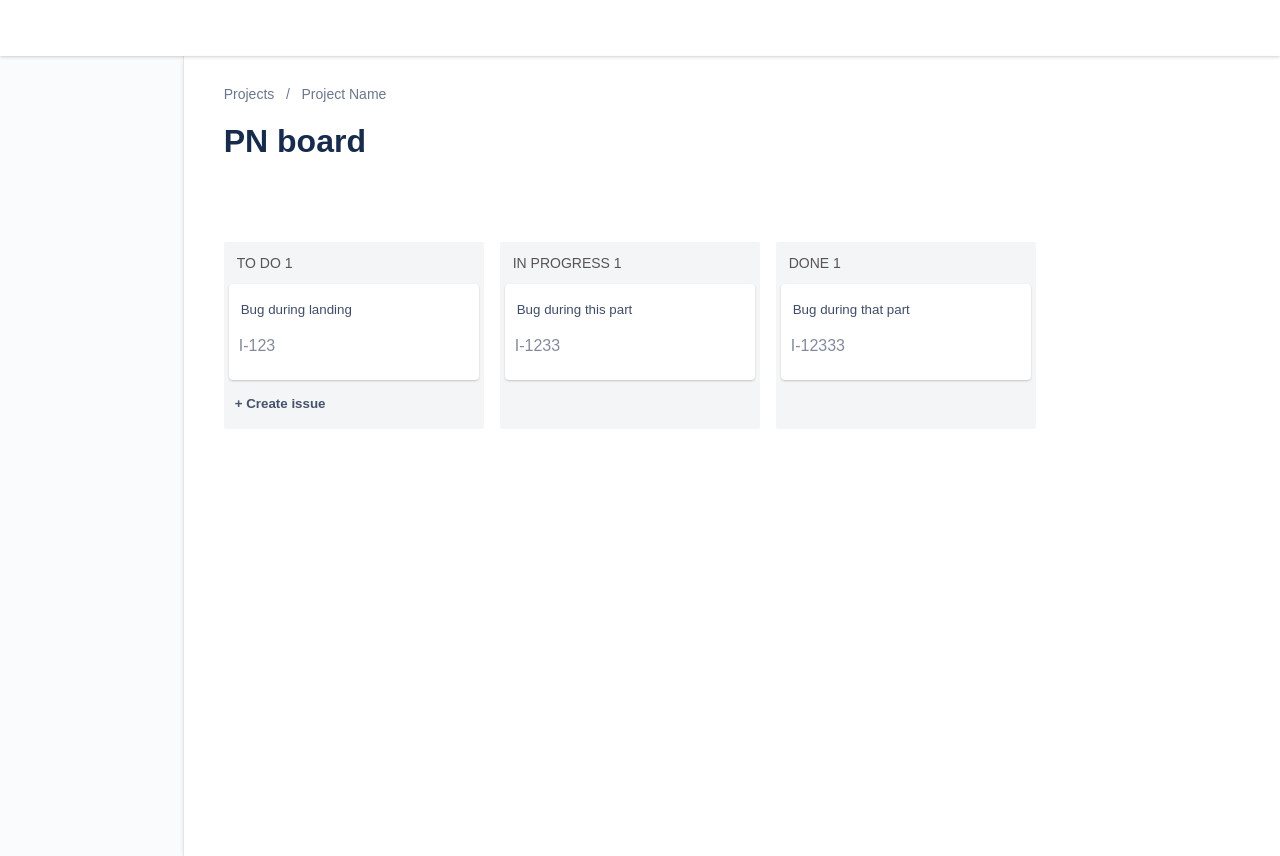
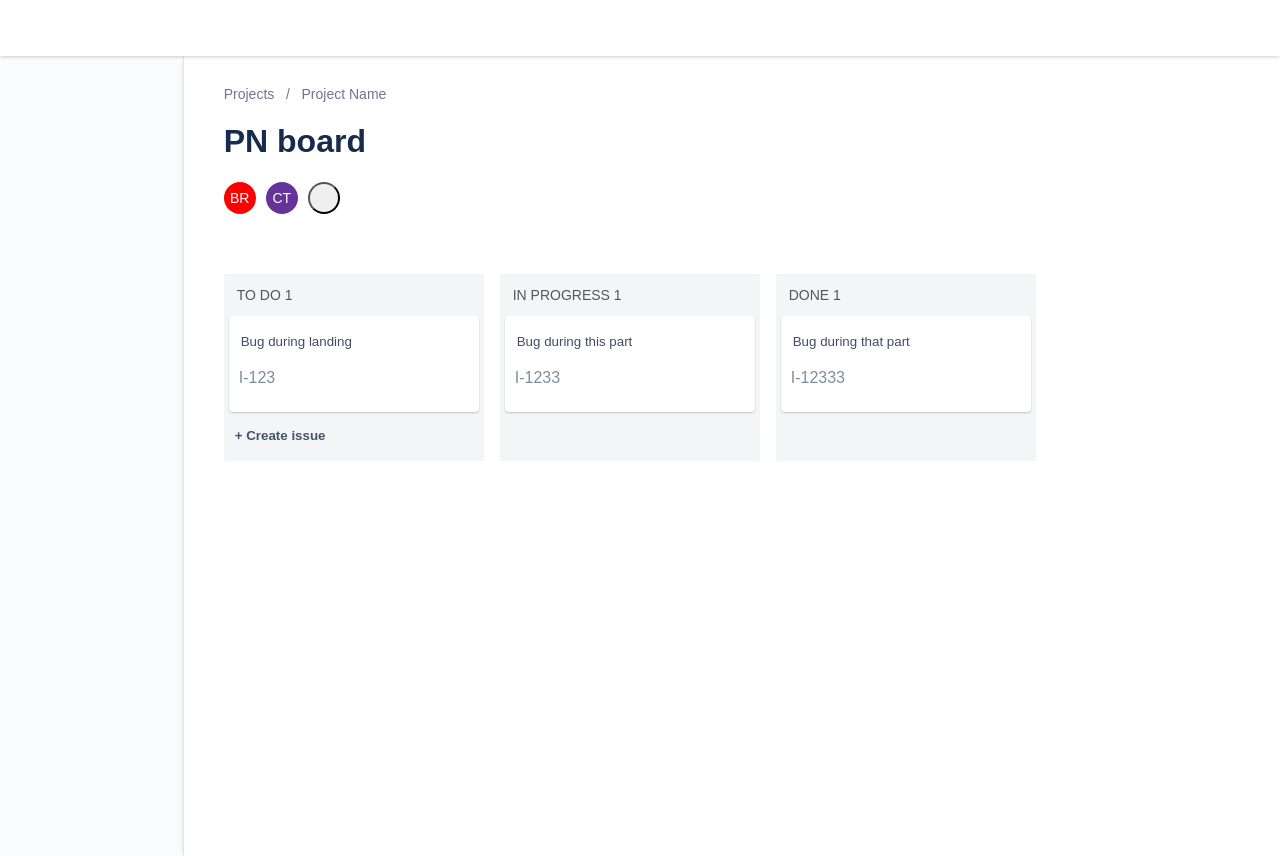
Before and after one commit to Reversal9/taskmanagement, a React (Create React App) app: page / in a window 1280 px wide. Built offline with nearby package versions, Linux system fonts and the light colour scheme.

Commit message:
Add teamSlice and Team component. This replaces the assignees from the board header by splitting them into separate components. Working on the implementation of adding new members via a pop-up UI. Also working on making members assignable to issues.

```diff
--- a/src/app/store.js
+++ b/src/app/store.js
@@ -1,11 +1,13 @@
 import { configureStore } from '@reduxjs/toolkit';
 // import counterReducer from '../features/counter/counterSlice';
 import boardReducer from '../features/board/boardSlice';
+import teamReducer from '../features/team/teamSlice'
 import idReducer from '../features/id/idSlice'
 
 export const store = configureStore({
     reducer: {
         board: boardReducer,
+        team: teamReducer,
         id: idReducer
     },
 });
--- a/src/features/board/Board.js
+++ b/src/features/board/Board.js
@@ -7,6 +7,7 @@ import {
     selectInProgressIssues,
     selectDoneIssues
 } from './boardSlice';
+import { Team } from '../team/Team';
 import { Column } from './Column';
 import styles from './Board.module.css';
 
@@ -24,10 +25,7 @@ export function Board() {
                             className = {styles.appProjectHeaderName}>
                                 <h1>PN board</h1>
                         </div>
-                        <div
-                            className = {styles.appProjectHeaderAssignees}>
-
-                        </div>
+                        <Team />
                 </div>
 
                 <div
--- a/src/features/board/Board.module.css
+++ b/src/features/board/Board.module.css
@@ -20,24 +20,6 @@
 
 .appProjectHeaderName {
     color: #172b4d;
-}
-
-.appProjectHeaderAssignees {
-    display: flex;
-    flex-direction: row;
-}
-
-.appProjectHeaderAssigneesIcon {
-    width: 32px;
-    height: 32px;
-    border-radius: 50%;
-    background-color: rebeccapurple;
-}
-
-.appProjectHeaderAssigneesAddButton{
-    width: 32px;
-    height: 32px;
-    border-radius: 50%;
 }
 
 .appProjectBoard {
--- /dev/null
+++ b/src/features/team/Team.js
@@ -0,0 +1,48 @@
+import React, { useState } from 'react';
+import { useSelector, useDispatch } from 'react-redux';
+import {
+    addMember,
+    removeMember,
+    editMember,
+    selectMembers
+} from './teamSlice';
+import styles from './Team.module.css';
+
+export function Team() {
+    const members = useSelector(selectMembers);
+    const dispatch = useDispatch();
+
+    function getInitials(member) {
+        return `${member.firstName ? member.firstName[0] : ""}${member.lastName ? member.lastName[0] : ""}`;
+    }
+
+    const [newMember, setNewMember] = useState(null);
+    const [isAddingMember, setIsAddingMember] = useState(false);
+
+    return (
+        <div
+            className = {styles.team}>
+                {members.map(member => {
+                    return <div
+                        className = {styles.teamMemberIcon}
+                        style = {{
+                            backgroundColor: member.color
+                        }}>
+                            {getInitials(member)}
+                    </div>
+                })}
+
+                <button
+                    className = {styles.teamAddMember}
+                    onClick = {() => {
+
+                    }}>
+                </button>
+
+                {isAddingMember &&
+                    <div>
+                    </div>
+                }
+        </div>
+    );
+}
--- /dev/null
+++ b/src/features/team/Team.module.css
@@ -0,0 +1,23 @@
+.team {
+    display: flex;
+    flex-direction: row;
+    gap: 10px;
+}
+
+.teamMemberIcon {
+    width: 32px;
+    height: 32px;
+    border-radius: 50%;
+    display: flex;
+    align-items: center;
+    justify-content: center;
+    font-size: 14px;
+    color: white;
+    text-transform: uppercase;
+}
+
+.teamAddMember {
+    width: 32px;
+    height: 32px;
+    border-radius: 50%;
+}
--- /dev/null
+++ b/src/features/team/teamSlice.js
@@ -0,0 +1,34 @@
+import { createSlice } from '@reduxjs/toolkit';
+
+const initialState = {
+    members: [
+        {id: 1, firstName: "Bob", lastName: "Ross", color: "red"},
+        {id: 2, firstName: "Chris", lastName: "Toms", color: "rebeccapurple"}
+    ]
+};
+
+export const teamSlice = createSlice({
+    name: 'team',
+    initialState,
+    reducers: {
+        addMember: (state, action) => {
+            state.members.push(action.payload);
+        },
+        removeMember: (state, action) => {
+            state.members.map(member => member.id !== action.payload.id);
+        },
+        editMember: (state, action) => {
+            state.members.find(member => member.id === action.payload.id)[action.payload.name] = action.payload.value;
+        }
+    },
+});
+
+export const {
+    addMember,
+    removeMember,
+    editMember
+} = teamSlice.actions;
+
+export const selectMembers = (state) => state.team.members;
+
+export default teamSlice.reducer;
```
